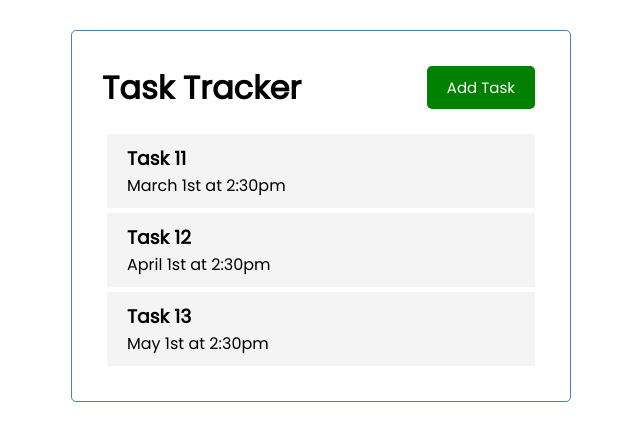
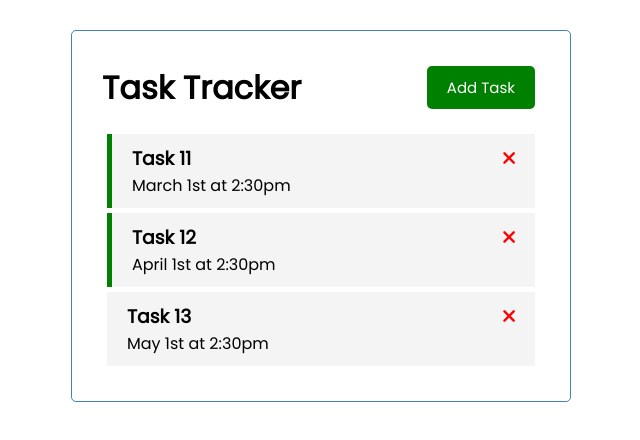
Before and after one commit to Constantine7s/vue-practice, a Vue app: page / in a window 1280 px wide. Shown: the top 440 px of the page, without its empty margins (319-959 px from the left). Built offline with nearby package versions, Linux system fonts and the light colour scheme.

Commit message:
feat: add delete task functionality

```diff
--- a/public/index.html
+++ b/public/index.html
@@ -5,6 +5,7 @@
     <meta http-equiv="X-UA-Compatible" content="IE=edge">
     <meta name="viewport" content="width=device-width,initial-scale=1.0">
     <link rel="icon" href="<%= BASE_URL %>favicon.ico">
+    <link rel="stylesheet" href="https://cdnjs.cloudflare.com/ajax/libs/font-awesome/6.1.2/css/all.min.css" integrity="sha512-1sCRPdkRXhBV2PBLUdRb4tMg1w2YPf37qatUFeS7zlBy7jJI8Lf4VHwWfZZfpXtYSLy85pkm9GaYVYMfw5BC1A==" crossorigin="anonymous" referrerpolicy="no-referrer" />
     <title><%= htmlWebpackPlugin.options.title %></title>
   </head>
   <body>
--- a/src/App.vue
+++ b/src/App.vue
@@ -1,7 +1,7 @@
 <template>
   <div class="container">
     <Header title="Task Tracker" />
-    <Tasks :tasks="tasks" />
+    <Tasks @delete-task="deleteTask" :tasks="tasks" />
   </div>
 </template>
 
@@ -13,12 +13,19 @@
   name: 'App',
   components: {
     Header,
-    Tasks
-},
+    Tasks,
+  },
   data() {
     return {
       tasks: [],
     };
+  },
+  methods: {
+    deleteTask(id) {
+      if (confirm('Are you sure you want to delete this task?')) {
+        this.tasks = this.tasks.filter((tasks) => tasks.id !== id);
+      }
+    },
   },
   created() {
     this.tasks = [
--- a/src/components/Task.vue
+++ b/src/components/Task.vue
@@ -1,14 +1,23 @@
 <template>
-  <div class="task">
-      <h3>{{task.text}}</h3>
-      <p>{{task.day}}</p>
+  <div :class="[task.reminder ? 'reminder' : '', 'task']">
+    <h3>
+      {{ task.text }}
+      <i @click="onDelete(task.id)" class="fas fa-times"></i>
+    </h3>
+    <p>{{ task.day }}</p>
   </div>
 </template>
 
 <script>
-  export default {
-    name: 'Task',
-    props: {
-        task: Object
-  }}
+export default {
+  name: 'Task',
+  props: {
+    task: Object,
+  },
+  methods: {
+    onDelete(id) {
+      this.$emit('delete-task', id)
+    },
+  },
+};
 </script>
--- a/src/components/Tasks.vue
+++ b/src/components/Tasks.vue
@@ -1,6 +1,6 @@
 <template>
   <div :key="task.id" v-for="task in tasks">
-     <Task :task="task"  />
+     <Task @delete-task="$emit('delete-task',  task.id)" :task="task"  />
   </div>
 </template>
 
@@ -9,7 +9,8 @@
 export default {
     name: "Tasks",
     props: { tasks: Array },
-    components: { Task }
+    components: { Task },
+    emits: ["delete-task"]
 };
 </script>
 
```
